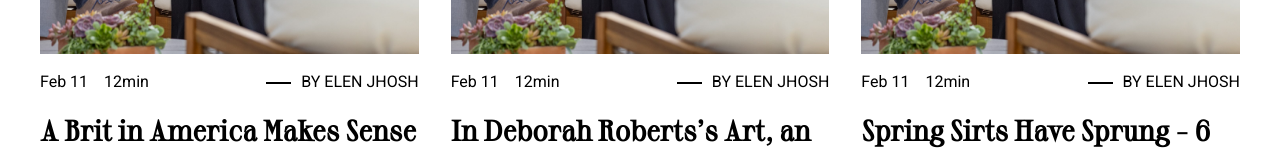
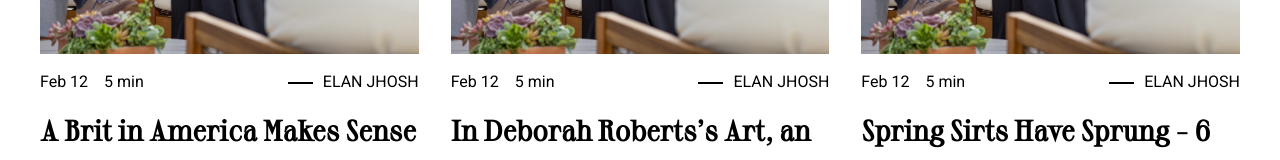
Before and after one commit to Khawarmehfooz/magazine-webapp, a Vue app: page / in a window 1280 px wide. Shown: the part 1527-1687 px from the top of the page. Built offline with nearby package versions, Linux system fonts and the light colour scheme.

Commit message:
Modify Trending Component

```diff
--- a/src/components/Trending.vue
+++ b/src/components/Trending.vue
@@ -19,6 +19,37 @@ export default {
             modules: [Navigation],
         };
     },
+    data(){
+        return{
+            TrendingPost: {
+                post1:{
+                    publishDate: "Feb 12",
+                    readTime: 5,
+                    postAuthor: "Elan Jhosh",
+                    postTitle: "A Brit in America Makes Sense of the Meghan Markle Oprah Interview"
+                },
+                post2: {
+                    publishDate: "Feb 12",
+                    readTime: 5,
+                    postAuthor: "Elan Jhosh",
+                    postTitle: "In Deborah Roberts's Art, an Interrogation of What Society Imposes on Black Children"
+                },
+                post3: {
+                    publishDate: "Feb 12",
+                    readTime: 5,
+                    postAuthor: "Elan Jhosh",
+                    postTitle: "Spring Sirts Have Sprung - 6 Ways to Wear Them All Season Long"
+                },
+                post4: {
+                    publishDate: "Feb 12",
+                    readTime: 5,
+                    postAuthor: "Elan Jhosh",
+                    postTitle: "A Brit in America Makes Sense of the Meghan Markle Oprah Interview"
+                }
+            }
+        }
+
+    }
 };
 </script>
 <template>
@@ -58,16 +89,16 @@ export default {
                 </div>
                 <div class="trending__article__info">
                     <div class="trending__article__info__left">
-                        <p class="trending__article__date">Feb 11</p>
-                        <p class="trending__article__readtime">12min</p>
+                        <p class="trending__article__date">{{ TrendingPost.post1.publishDate }}</p>
+                        <p class="trending__article__readtime">{{ TrendingPost.post1.readTime }} min</p>
                     </div>
                     <div class="trending__article__info__right">
                         <p class="trending__article__author">
-                            By Elen Jhosh
+                            {{ TrendingPost.post1.postAuthor }}
                         </p>
                     </div>
                 </div>
-                <h2 class="trending__article__title">A Brit in America Makes Sense of the Meghan Markle Oprah Interview</h2>
+                <h2 class="trending__article__title">{{ TrendingPost.post1.postTitle }}</h2>
             </swiper-slide>
             <swiper-slide class="trending__article">
                     <div class="trending__article__img">
@@ -75,16 +106,16 @@ export default {
                     </div>
                     <div class="trending__article__info">
                         <div class="trending__article__info__left">
-                            <p class="trending__article__date">Feb 11</p>
-                            <p class="trending__article__readtime">12min</p>
+                            <p class="trending__article__date">{{ TrendingPost.post2.publishDate }}</p>
+                            <p class="trending__article__readtime">{{ TrendingPost.post2.readTime }} min</p>
                         </div>
                         <div class="trending__article__info__right">
                             <p class="trending__article__author">
-                                By Elen Jhosh
+                                {{ TrendingPost.post2.postAuthor }}
                             </p>
                         </div>
                     </div>
-                <h2 class="trending__article__title">In Deborah Roberts's Art, an Interrogation of What Society Imposes on Black Children</h2>
+                <h2 class="trending__article__title">{{ TrendingPost.post2.postTitle }}</h2>
 
             </swiper-slide>
             <swiper-slide class="trending__article">
@@ -93,16 +124,16 @@ export default {
                     </div>
                     <div class="trending__article__info">
                         <div class="trending__article__info__left">
-                            <p class="trending__article__date">Feb 11</p>
-                            <p class="trending__article__readtime">12min</p>
+                            <p class="trending__article__date">{{ TrendingPost.post1.publishDate }}</p>
+                            <p class="trending__article__readtime">{{ TrendingPost.post3.readTime }} min</p>
                         </div>
                         <div class="trending__article__info__right">
                             <p class="trending__article__author">
-                                By Elen Jhosh
+                                {{ TrendingPost.post3.postAuthor }}
                             </p>
                         </div>
                     </div>
-                    <h2 class="trending__article__title">Spring Sirts Have Sprung - 6 Ways to Wear Them All Season Long</h2>
+                    <h2 class="trending__article__title">{{ TrendingPost.post3.postTitle }}</h2>
             </swiper-slide>
             <swiper-slide class="trending__article">
                         <div class="trending__article__img">
@@ -110,16 +141,16 @@ export default {
                         </div>
                         <div class="trending__article__info">
                             <div class="trending__article__info__left">
-                                <p class="trending__article__date">Feb 11</p>
-                                <p class="trending__article__readtime">12min</p>
+                                <p class="trending__article__date">{{ TrendingPost.post4.publishDate }}</p>
+                                <p class="trending__article__readtime">{{ TrendingPost.post4.readTime }} min</p>
                             </div>
                             <div class="trending__article__info__right">
                                 <p class="trending__article__author">
-                                    By Elen Jhosh
+                                    {{ TrendingPost.post4.postAuthor }}
                                 </p>
                             </div>
                         </div>
-                        <h2 class="trending__article__title">Spring Sirts Have Sprung - 6 Ways to Wear Them All Season Long</h2>
+                        <h2 class="trending__article__title">{{ TrendingPost.post4.postTitle }}</h2>
                 </swiper-slide>
         </swiper>
     </article>
```
